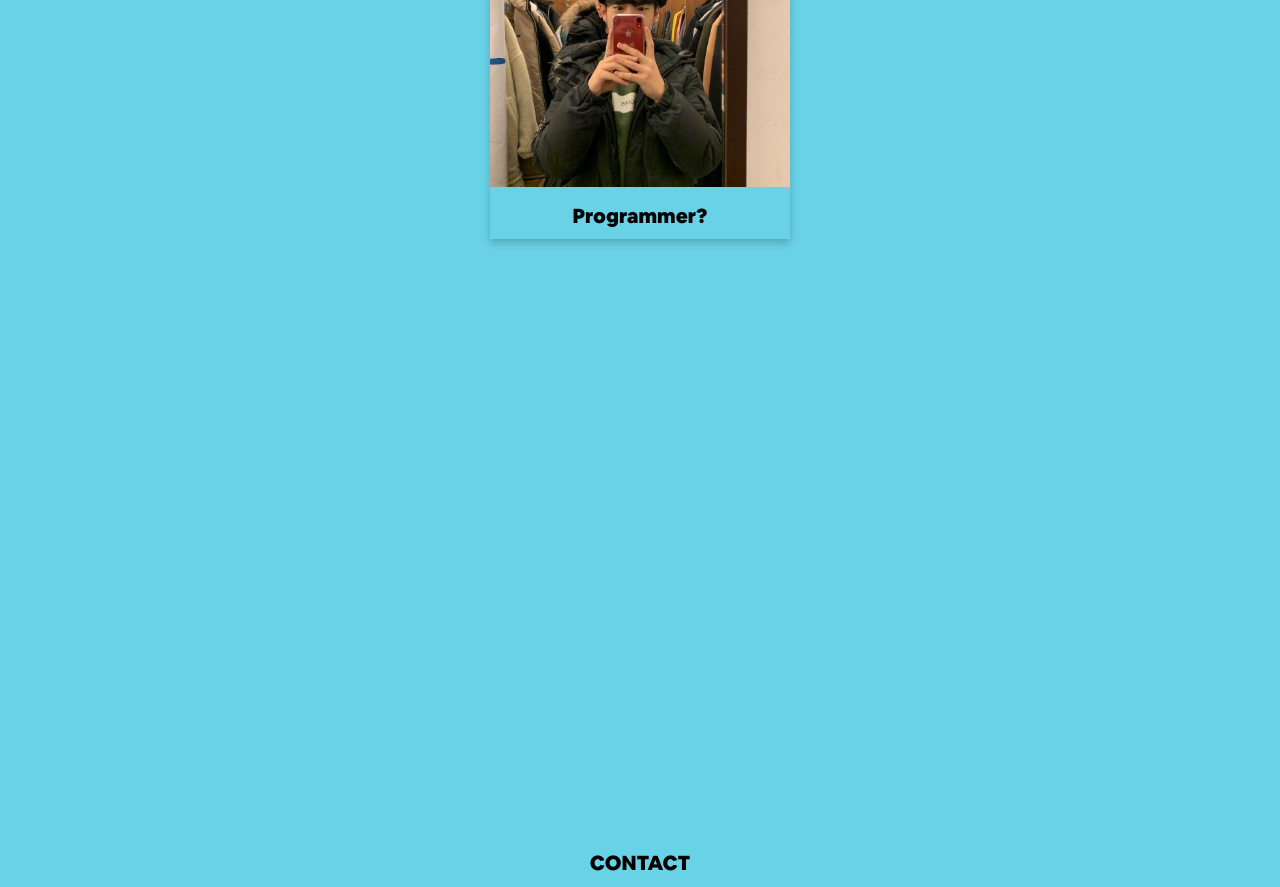
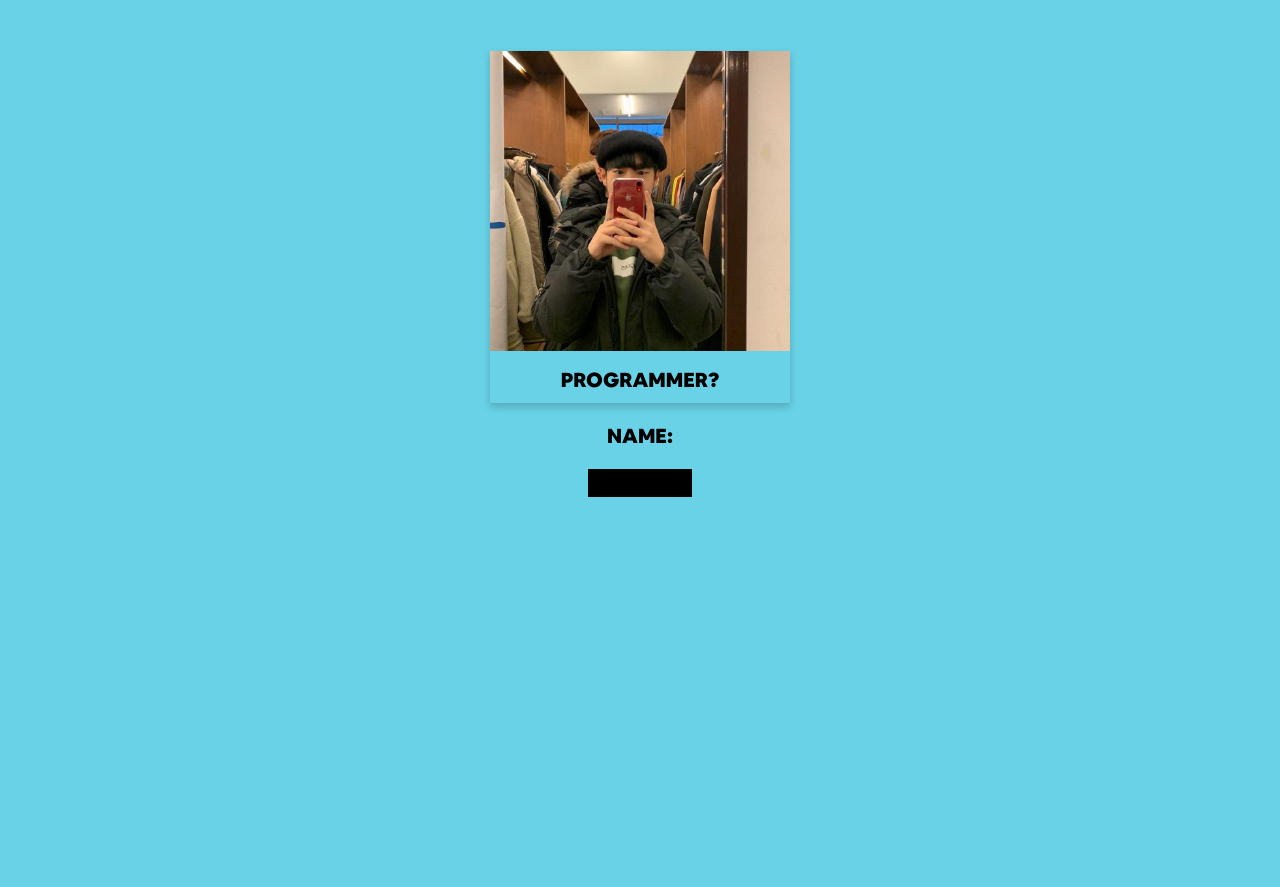
Before and after one commit to Looksh/LookshWEB, a plain HTML site: page about.html in a window 1280 px wide. Shown: the part 343-1230 px from the top of the page. Drawn offline with Linux system fonts and the light colour scheme.

Commit message:
이것저것

```diff
--- a/about.html
+++ b/about.html
@@ -35,19 +35,27 @@
         />
       </div>
       <div class="about" id="about">
-        <div class="about__card">
-          <img src="img/35455875.jpg" style="width: 100%" />
-          <div class="about__card--info">
-            <p style="padding: 10px 10px 10px 10px; margin: 0px;">
-              Programmer?
-            </p>
+        <div class="about__box">
+          <h1 style="font-size:100px">ABOUT.</h1>
+          <div class="about__card">
+            <img src="img/35455875.jpg" style="width: 100%" />
+            <div class="about__card--info">
+              <p style="padding: 10px 10px 10px 10px; margin: 0px;">
+                PROGRAMMER?
+              </p>
+            </div>
           </div>
+          <p>
+            NAME:
+          </p>
+          <input type="text" onkeydown="inputName();" id="name" />
+          <!-- <button type="button" onclick="inputName();">확인</button> -->
         </div>
       </div>
       <!-- about 끝 -->
       <div class="contact" id="contact">
         <div class="contact__box">
-          <h1>CONTACT</h1>
+          <h1 style="font-size: 100px">CONTACT.</h1>
           <div class="contact__box--email">
             <p>lookshdev@gmail.com</p>
           </div>
--- a/basic.css
+++ b/basic.css
@@ -12,12 +12,30 @@ body {
   height: 1fr;
   padding: 0px;
   margin: 0px;
+  scroll-behavior: smooth;
 }
 
 #logo {
   padding: 10px;
   width: 60px;
   height: 60px;
+}
+
+#dark_white {
+  /* display: flex;  */
+  width: 150px;
+  padding: 10px;
+  border: 1px solid #000;
+  cursor: pointer;
+  background-color: #000;
+  color: #69d2e7;
+}
+
+#name {
+  width: 100px;
+  border: none;
+  background-color: #000;
+  color: #69d2e7;
 }
 
 .about,
@@ -44,11 +62,12 @@ contact.html css 부분
   display: grid;
   grid-gap: 0px;
   grid-template-columns: repeat(1, 1fr);
-  grid-template-rows: 80px 1000px;
+  grid-template-rows: 80px 1500px;
 }
 
 .header {
   background-color: #2a2c2b;
+  /* background-color: #000; */
   display: inline;
   position: sticky;
   box-shadow: 3px 3px 15px #374140;
@@ -74,6 +93,8 @@ contact.html css 부분
 .header__nav--links {
   display: flex;
   margin: 0px;
+  width: 450px;
+  justify-content: space-between;
 }
 
 .nav--items {
@@ -85,6 +106,13 @@ contact.html css 부분
   color: tomato;
 }
 
+.about__box {
+  display: flex;
+  flex-direction: column;
+  align-items: center;
+  margin-top: 50px;
+}
+
 .about__card {
   box-shadow: 0 4px 8px 0 rgba(0, 0, 0, 0.2);
   /* box-shadow: 0 4px 8px 0 #203340 ; */
@@ -92,7 +120,6 @@ contact.html css 부분
   width: 300px;
   text-align: center;
   top: 0%;
-  margin: 150px auto 0px auto;
 }
 
 .about__card:hover {
@@ -104,16 +131,6 @@ contact.html css 부분
   position: fixed;
   margin-top: 150px;
   /* text-align: center; */
-}
-
-#dark_white {
-  /* display: flex;  */
-  width: 150px;
-  padding: 10px;
-  border: 1px solid #000;
-  cursor: pointer;
-  background-color: #000;
-  color: #69d2e7;
 }
 
 /*
--- a/darkmode.js
+++ b/darkmode.js
@@ -1,11 +1,12 @@
-var Body = { //다크모드를 실행시키기 위한 함수
-    setColor:function (color){
-        document.querySelector('body').style.color = color;
-    },
-    setBackgroundColor:function (color){
-        document.querySelector('body').style.backgroundColor = color;
-    }
-}
+var Body = {
+  //다크모드를 실행시키기 위한 함수
+  setColor: function(color) {
+    document.querySelector("body").style.color = color;
+  },
+  setBackgroundColor: function(color) {
+    document.querySelector("body").style.backgroundColor = color;
+  }
+};
 
 // var Card = {
 //     setColorImg:function (){
@@ -13,36 +14,50 @@ var Body = { //다크모드를 실행시키기 위한 함수
 //     }
 // }
 
-var Handler = { //input 변경을 위한 함수
-    setColorHandler:function (color){
-        document.getElementById('dark_white').style.color = color;
-    },
-    setBackgroundColorHandler:function (color){
-        document.getElementById('dark_white').style.backgroundColor = color;
-    }
+var Handler = {
+  //input 변경을 위한 함수
+  setColorHandler: function(color) {
+    document.getElementById("dark_white").style.color = color;
+    document.getElementById("name").style.color = color;
+  },
+  setBackgroundColorHandler: function(color) {
+    document.getElementById("dark_white").style.backgroundColor = color;
+    document.getElementById("name").style.backgroundColor = color;
+  }
+};
+
+function DarkHandler(self) {
+  var target = document.querySelector("body");
+  if (self.value === "dark") {
+    Body.setBackgroundColor("black");
+    Body.setColor("#FF55A1");
+    self.value = "acua";
+
+    //다크모드 변경할 때 배경과 텍스트 색상
+    Handler.setColorHandler("black");
+    Handler.setBackgroundColorHandler("#69d2e7");
+    // Card.style.boxShadow('5px 10px 15px #69d2e7');
+  } else {
+    Body.setBackgroundColor("#69d2e7");
+    Body.setColor("black");
+    self.value = "dark";
+
+    //다크모드 변경할 때 배경과 텍스트 색상
+    Handler.setColorHandler("#69d2e7");
+    Handler.setBackgroundColorHandler("black");
+    // Card.style.boxShadow('0 8px 16px 0 rgba(0,0,0,0.2)');
+  }
 }
 
-function DarkHandler(self){
-    var target = document.querySelector('body');
-    if(self.value === 'dark'){
-        Body.setBackgroundColor('black');
-        Body.setColor('#FF55A1')
-        self.value = 'acua';
-
-        //다크모드 변경할 때 배경과 텍스트 색상
-        Handler.setColorHandler('black');
-        Handler.setBackgroundColorHandler('#69d2e7');
-        // Card.style.boxShadow('5px 10px 15px #69d2e7');
+function inputName() {
+  const nameValue = document.getElementById("name").value;
+  if (event.keyCode == 13) {
+    if (nameValue == "김승현") {
+      alert("음..비슷함");
     } else {
-        Body.setBackgroundColor('#69d2e7');
-        Body.setColor('black');
-        self.value = 'dark';
-
-        //다크모드 변경할 때 배경과 텍스트 색상
-        Handler.setColorHandler('#69d2e7');
-        Handler.setBackgroundColorHandler('black');
-        // Card.style.boxShadow('0 8px 16px 0 rgba(0,0,0,0.2)');
+      alert("틀렸음");
     }
+  }
 }
 
 // function CardHandler(self){
```
